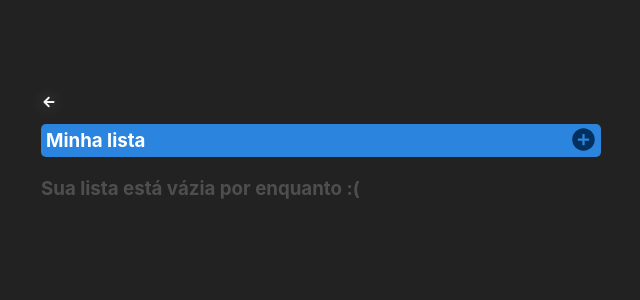
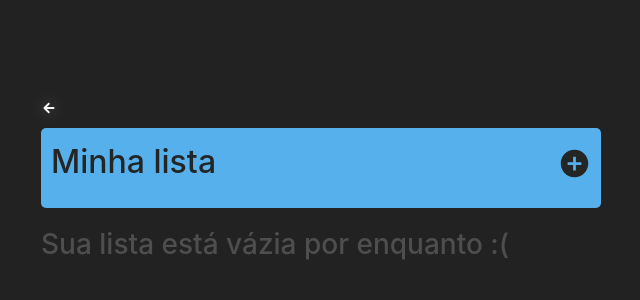
Before and after one commit to gilsonconceicao/Tasks-List-React-JS, a React (Vite) app: page /tasks in a window 1280 px wide. Shown: the top 300 px of the page, without its empty margins (319-959 px from the left). Built offline with nearby package versions, Linux system fonts and the light colour scheme.

Commit message:
new version tasks on click remove

```diff
--- a/package.json
+++ b/package.json
@@ -9,7 +9,9 @@
     "preview": "vite preview"
   },
   "dependencies": {
+    "bootstrap": "^5.2.2",
     "react": "^18.2.0",
+    "react-bootstrap": "^2.5.0",
     "react-dom": "^18.2.0",
     "react-icons": "^4.4.0",
     "react-router-dom": "^6.4.1",
--- a/src/components/TaskForm/TaskForm.jsx
+++ b/src/components/TaskForm/TaskForm.jsx
@@ -1,6 +1,6 @@
 import React, { useState } from 'react';
 import { Navigate, Link } from "react-router-dom";
-import {IoMdArrowRoundBack} from 'react-icons/io'
+import {IoMdArrowRoundBack} from 'react-icons/io';
 import { UseTasks } from '../../contexts/TasksContext';
 import './TaskForm.css';
 
@@ -19,7 +19,7 @@ export const TaskForm = () => {
         return;
 
       } else {
-        getTasksUser(title, description)
+        getTasksUser(title, description);
         setMessageError('');
         setPermission(true);
       }
--- a/src/components/Tasks/Task.css
+++ b/src/components/Tasks/Task.css
@@ -9,6 +9,12 @@
     position: relative;
 }
 
+.title {
+    position: absolute;
+    top: 5px;
+    left: 10px;
+}
+
 .container_tasks {
     display: flex;
     flex-direction: column-reverse;
@@ -16,6 +22,7 @@
 
 .task_box_list_with_title h4 {
     font-size: 22px;
+    margin-left: 10px;
 }
 
 .flex_options {
@@ -32,21 +39,28 @@
 }
 
 .options {
+    background-color: #56b0ec;
     display: flex;
-    justify-content: space-between;
     align-items: center;
+    border-radius: 5px;
+    height: 10vh;
     position: relative;
-    background-color: #2b86e0fb;
-    padding: 5px;
-    border-radius: 5px;
+}
+
+.options > h3 {
+    color: #242525;
 }
 
 .add_mew_task {
-    color: #042f5afb;
-    font-size: 27px;
+    color: #242525;
+    font-size: 33px;
     position: absolute;
-    top: 2px;
-    right: 4px;
+    top: 8px;
+    right: 10px;
+}
+
+.add_mew_task:hover {
+    color: #242525;
 }
 
 .message_list_empty {
--- a/src/components/Tasks/Tasks.jsx
+++ b/src/components/Tasks/Tasks.jsx
@@ -2,16 +2,14 @@ import React, { useState } from 'react';
 import { MdAddCircle } from 'react-icons/md';
 import { FaTrashAlt } from 'react-icons/fa';
 import { BiSend } from 'react-icons/bi';
-import {IoMdArrowRoundBack} from 'react-icons/io';
+import { IoMdArrowRoundBack } from 'react-icons/io';
 import { Link } from 'react-router-dom';
 import './Task.css';
 import { UseTasks } from '../../contexts/TasksContext';
+import ButtonRemove from '../buttons/ButtonRemove';
 
 export const Tasks = () => {
   const storageTasks = JSON.parse(localStorage.getItem('tasksSaveUsers'));
-  const [color, setColor] = useState('');
-  console.log(color);
-
   const { setTasks } = UseTasks();
 
   const handleRemoveTask = (id) => {
@@ -26,23 +24,24 @@ export const Tasks = () => {
   return (
     <section>
       <Link className='btn_back' to='/'>
-        <IoMdArrowRoundBack/>
+        <IoMdArrowRoundBack />
       </Link>
       <div className='options'>
-        <h3>Minha lista</h3>
+        <h3 className='title'>Minha lista</h3>
         <Link to='/createdTask' className='add_mew_task'>
           <MdAddCircle />
         </Link>
+
       </div>
 
       <div className='container_tasks'>
         {storageTasks ? storageTasks.map(task => (
-          <div key={task.id} style={{backgroundColor: color}} className='task_box_list_with_title'>
+          <div key={task.id} className='task_box_list_with_title'>
             <h4>{task.title}</h4>
             <div className='flex_options'>
-              <button className='btn_trash' onClick={() => handleRemoveTask(task.id)}>
-                <FaTrashAlt />
-              </button>
+
+              <ButtonRemove/>
+
               <Link className='send_task' to={`/viewtask/${task.id}`}>
                 <BiSend />
               </Link>
--- /dev/null
+++ b/src/components/buttons/ButtonRemove.jsx
@@ -0,0 +1,50 @@
+import React, { useState } from 'react'
+import Button from 'react-bootstrap/Button';
+import Modal from 'react-bootstrap/Modal';
+import { FaTrashAlt } from 'react-icons/fa';
+import { UseTasks } from '../../contexts/TasksContext';
+
+const ButtonRemove = () => {
+    const storageTasks = JSON.parse(localStorage.getItem('tasksSaveUsers'));
+    const { setTasks } = UseTasks();
+
+    const [show, setShow] = useState(false);
+
+    const handleClose = () => setShow(false);
+    const handleShow = () => setShow(true);
+
+    const handleRemoveTask = (id) => {
+        const remove = storageTasks.filter(task => task.id != id);
+        localStorage.setItem("tasksSaveUsers", JSON.stringify(remove));
+        return setTasks(remove)
+    }
+
+    return (
+        <div>
+            <Button variant="danger" onClick={handleShow}>
+                <FaTrashAlt />
+            </Button>
+
+            <div>
+                {storageTasks.map(task => (
+                    <Modal className='modal' show={show} onHide={handleClose} animation={false}>
+                        <Modal.Header closeButton>
+                            <Modal.Title>🔔 Alerta!</Modal.Title>
+                        </Modal.Header>
+                        <Modal.Body>Tem certeza que deseja apagar a tarefa ? </Modal.Body>
+                        <Modal.Footer>
+                            <Button variant="secondary" onClick={handleClose}>
+                                Cancelar
+                            </Button>
+                            <Button variant="danger" onClick={() => handleRemoveTask(task.id)}>
+                                Apagar
+                            </Button>
+                        </Modal.Footer>
+                    </Modal>
+                ))}
+            </div>
+        </div>
+    )
+}
+
+export default ButtonRemove
--- a/src/contexts/TasksContext.jsx
+++ b/src/contexts/TasksContext.jsx
@@ -16,6 +16,7 @@ export const TasksProviderContext = ({ children }) => {
             id: uuid(),
             title,
             description,
+            completed: true,
             date: new Date().toLocaleDateString()
         })
 
--- a/src/index.css
+++ b/src/index.css
@@ -51,6 +51,10 @@ label {
   font-style: italic;
 }
 
+.modal {
+  color: #222;
+}
+
 /* messages */
 
 .message_error {
--- a/src/main.jsx
+++ b/src/main.jsx
@@ -1,4 +1,5 @@
 import React from 'react';
+import 'bootstrap/dist/css/bootstrap.min.css';
 import ReactDOM from 'react-dom/client';
 import App from './App';
 import { TasksProviderContext } from './contexts/TasksContext';
--- a/src/pages/viewTask/ViewTask.css
+++ b/src/pages/viewTask/ViewTask.css
@@ -39,3 +39,21 @@
     color: #eef3f8fb;
     margin-right: 5px;
 }
+
+.mark_completed {
+    font-size: 20px;
+    color: #fff;
+    background: none;
+    cursor: pointer;
+    border-radius: 4px ;
+    border: none;
+    padding: 3px;
+    transition: .3s;
+    position: absolute;
+    top: 30px ;
+    right: 10px;
+}
+
+.mark_completed:hover {
+    color: #1ddd7d;
+}
--- a/src/pages/viewTask/ViewTask.jsx
+++ b/src/pages/viewTask/ViewTask.jsx
@@ -1,10 +1,12 @@
-import React from 'react'
+import React, { useState } from 'react'
 import { Link, useParams } from 'react-router-dom';
-import {IoMdArrowRoundBack} from 'react-icons/io';
+import { IoMdArrowRoundBack } from 'react-icons/io';
+import { ImCheckboxUnchecked, ImCheckboxChecked } from 'react-icons/im';
 import './ViewTask.css';
 
 export const ViewTask = () => {
     const { id } = useParams();
+    const [mark, setMarkCompleted] = useState(false);
 
     const storageTasks = JSON.parse(localStorage.getItem('tasksSaveUsers'))
         .filter(list => list.id == id);
@@ -12,10 +14,10 @@ export const ViewTask = () => {
     return (
         <div>
             {storageTasks.map(task => (
-                <div className='task_box'>
+                <div key={task.id} className='task_box'>
                     <div className='flex_btn_title'>
                         <Link className='back_task' to='/tasks'>
-                            <IoMdArrowRoundBack/>
+                            <IoMdArrowRoundBack />
                         </Link>
                         <span className='block_note'>Bloco de notas </span>
                     </div>
```
Also changed, not shown: 1 other file (tests, documents, lock files or other folders).
